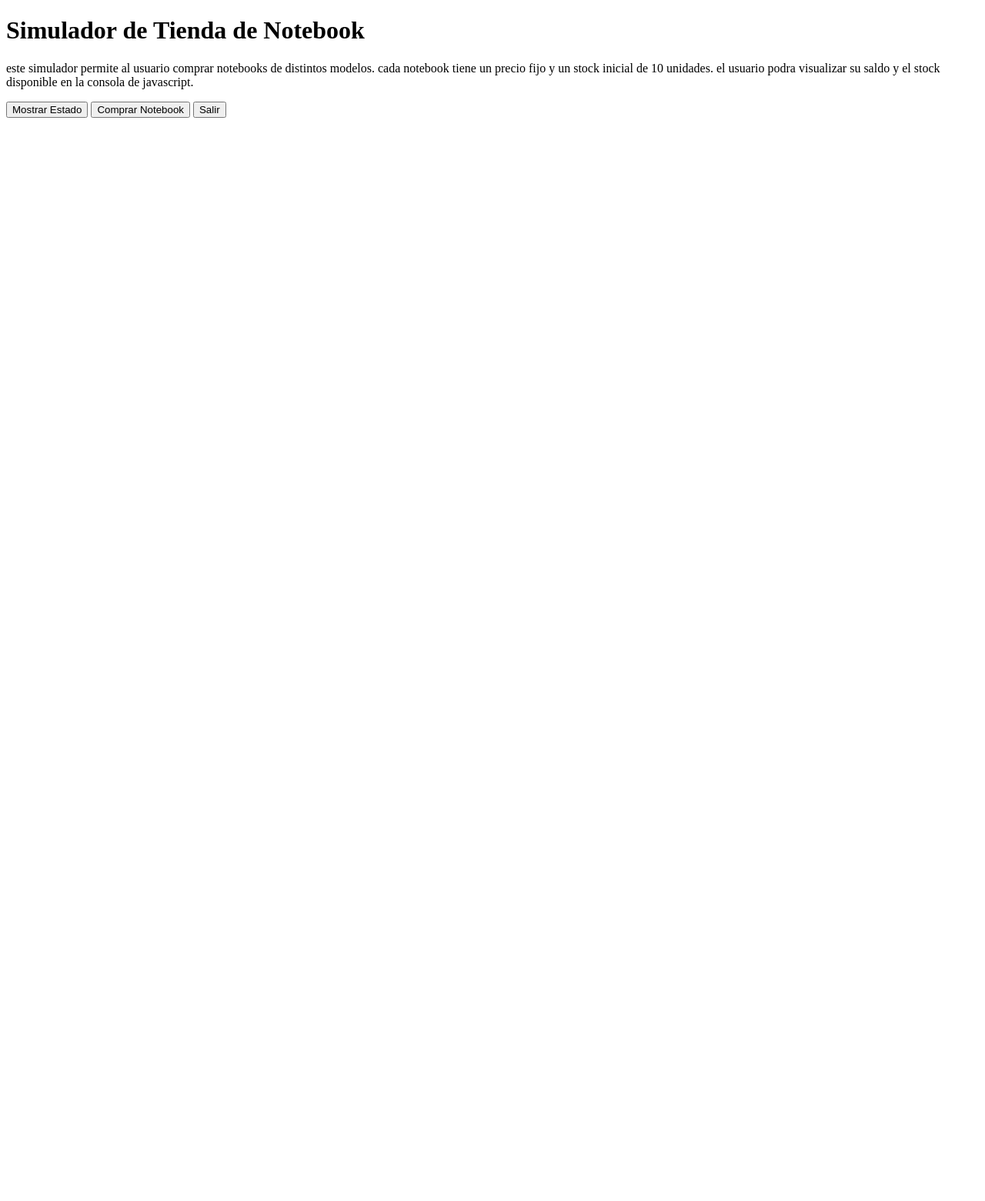
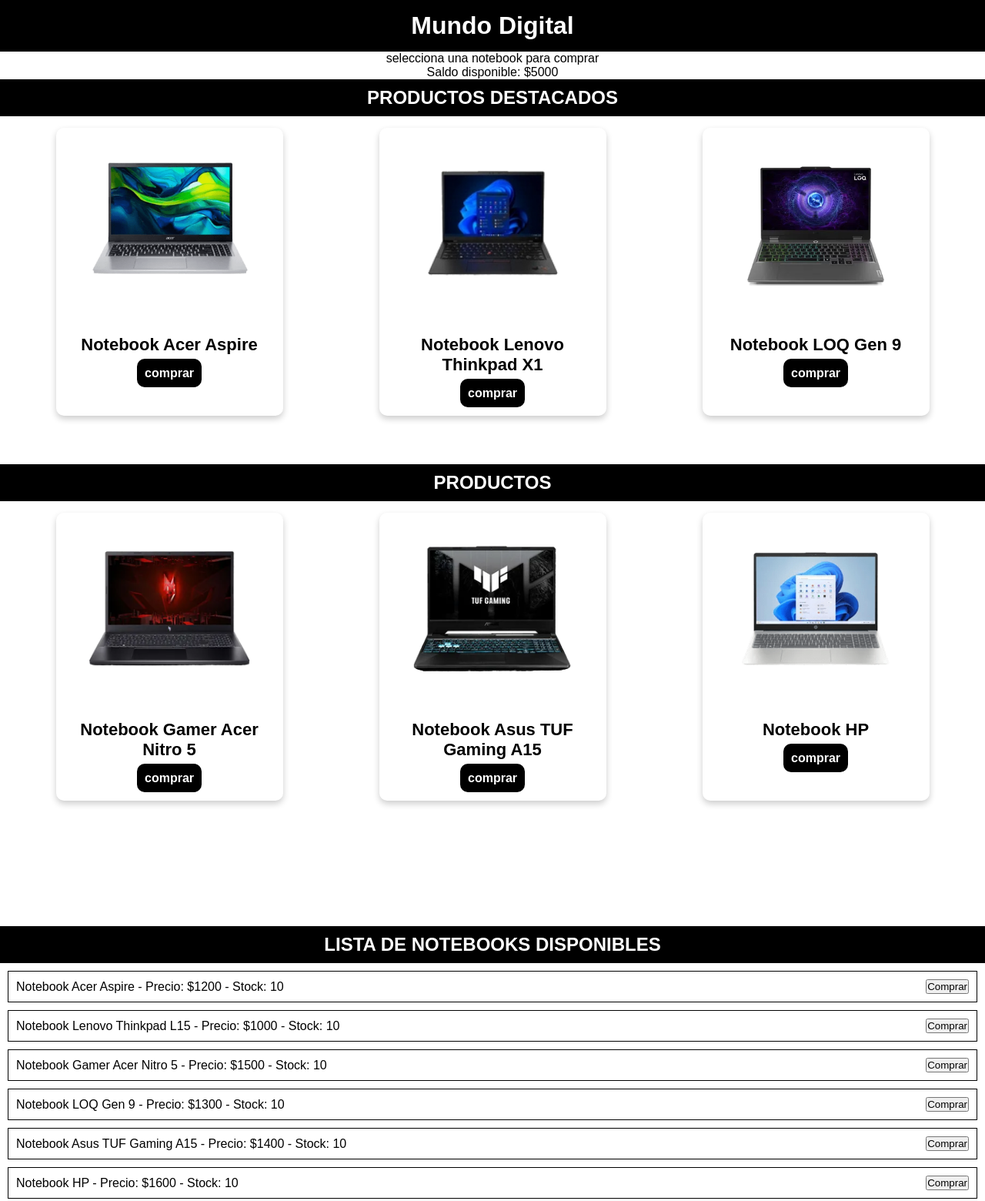
Before and after one commit to NicolasSoraiz/entregable2-soraiz, a plain HTML site: page index.html in a window 1280 px wide. Shown: the whole page at 77% size. Before the commit the page ends 800 px from the top, so only its background shows below. Drawn offline with Linux system fonts and the light colour scheme.

Commit message:
segundo commit

```diff
--- /dev/null
+++ b/Css/style.css
@@ -0,0 +1,171 @@
+* {
+    margin: 0;
+    padding: 0;
+    box-sizing: border-box;
+}
+
+a {
+    text-decoration: none;
+}
+
+ul {
+    list-style: none;
+    padding: 0;
+}
+
+body {
+    font-family: arial, sans-serif;
+    text-align: center;
+}
+
+h1 {
+    background-color: black;
+    color: white;
+    padding: 15px;
+    top: 0;
+    z-index: 1000;
+    display: flex;
+    justify-content: center;
+    align-items: center;
+    width: 100%;
+    box-sizing: border-box;
+    overflow: hidden;
+}
+
+li {
+    margin: 10px;
+    padding: 10px;
+    border: 1px solid #000;
+    display: flex;
+    justify-content: space-between;
+    align-items: center;
+}
+
+
+/*! ---- PRODUCTOS DESTACADOS ---- */
+
+.productos-destacados h2 {
+    background-color: black;
+    color: white;
+    padding: 10px;
+    text-align: center;
+    text-transform: uppercase;
+    margin-bottom: 5px;
+}
+
+.productos-destacados .contenedor-productos-destacados {
+    display: flex;
+    justify-content: space-around;
+    padding: 10px;
+    flex-wrap: wrap;
+}
+
+.productos-destacados div h3 {
+    font-size: 22px;
+    margin: 15px 0;
+    color: black;
+}
+
+.productos-destacados div a {
+    background-color: black;
+    color: white;
+    padding: 10px;
+    text-decoration: none;
+    border-radius: 10px;
+    font-weight: bold;
+    transition: background-color 0.3s ease;
+    margin-top: 10px;
+}
+
+
+.productos-destacados div img {
+    width: 210px;
+    height: auto;
+    margin-bottom: 20px;
+}
+
+.contenedor-productos-destacados div {
+    border-radius: 10px;
+    padding: 20px;
+    text-align: center;
+    flex-basis: calc(25% - 20px);
+    box-shadow: 0 4px 8px rgba(0, 0, 0, 0.2);
+    transition: transform 0.3s ease; box-shadow: 0.3s ease;
+}
+
+.productos-destacados {
+    min-height: 500px;
+}
+
+/*! ---- PRODUCTOS DESTACADOS ---- */
+
+/*! ---- PRODUCTOS ---- */
+
+.productos h2 {
+    background-color: black;
+    color: white;
+    padding: 10px;
+    text-align: center;
+    text-transform: uppercase;
+    margin-bottom: 5px;
+}
+
+.productos .contenedor-productos {
+    display: flex;
+    justify-content: space-around;
+    padding: 10px;
+    flex-wrap: wrap;
+}
+
+.productos div h3 {
+    font-size: 22px;
+    margin: 15px 0;
+    color: black;
+}
+
+.productos div a {
+    background-color: black;
+    color: white;
+    padding: 10px;
+    text-decoration: none;
+    border-radius: 10px;
+    font-weight: bold;
+    transition: background-color 0.3s ease;
+    margin-top: 10px;
+}
+
+
+.productos div img {
+    width: 210px;
+    height: auto;
+    margin-bottom: 20px;
+}
+
+.contenedor-productos div {
+    border-radius: 10px;
+    padding: 20px;
+    text-align: center;
+    flex-basis: calc(25% - 20px);
+    box-shadow: 0 4px 8px rgba(0, 0, 0, 0.2);
+    transition: transform 0.3s ease; box-shadow: 0.3s ease;
+}
+
+.productos {
+    min-height: 500px;
+    margin-bottom: 100px;
+}
+
+/*! ---- PRODUCTOS ---- */
+
+/*! ---- LISTA DE PRODUCTOS DISPONIBLES ---- */
+.lista-de-notebooks-disponibles h2 {
+    background-color: black;
+    color: white;
+    padding: 10px;
+    text-align: center;
+    text-transform: uppercase;
+    margin-bottom: 5px;
+}
+
+
+/*! ---- LISTA DE PRODUCTOS DISPONIBLES ---- */
--- /dev/null
+++ b/Js/javascript.js
@@ -0,0 +1,73 @@
+// Obtener saldo desde LocalStorage o inicializarlo
+let saldo = localStorage.getItem("saldo") ? Number(localStorage.getItem("saldo")) : 5000;
+let stock = localStorage.getItem("stock") ? JSON.parse(localStorage.getItem("stock")) : [];
+
+
+// Obtener elementos del DOM
+const saldoElemento = document.getElementById("saldo");
+const listaNotebooks = document.getElementById("Lista-notebooks");
+
+// Verificar que los elementos existen antes de usarlos
+if (!saldoElemento || !listaNotebooks) {
+    console.error("Error: No se encontraron los elementos en el DOM.");
+} else {
+    // Mostrar saldo inicial
+    saldoElemento.innerText = `Saldo disponible: $${saldo}`;
+
+    // Cargar los productos desde productos.json si `stock` no es un array o está vacío
+    if (!Array.isArray(stock) || stock.length === 0) {
+        fetch("./json/productos.json")
+            .then(response => response.json())
+            .then(data => {
+                stock = data;
+                localStorage.setItem("stock", JSON.stringify(stock));
+                actualizarLista();
+            })
+            .catch(error => console.error("Error al cargar el JSON:", error));
+    } else {
+        actualizarLista();
+    }
+}
+
+// Función para actualizar la lista de notebooks en la interfaz
+function actualizarLista() {
+    saldoElemento.innerText = `Saldo disponible: $${saldo}`;
+    listaNotebooks.innerHTML = '';
+
+    stock.forEach((notebook, index) => {
+        const li = document.createElement("li");
+        li.innerHTML = `
+            ${notebook.nombre} - Precio: $${notebook.precio} - Stock: ${notebook.stock}
+            <button class="comprar-btn" data-index="${index}">Comprar</button>
+        `;
+        listaNotebooks.appendChild(li);
+    });
+
+    // Conectar los botones de compra en la lista
+    document.querySelectorAll(".comprar-btn").forEach(boton => {
+        boton.addEventListener("click", (event) => {
+            event.preventDefault();
+            const index = parseInt(boton.getAttribute("data-index"));
+            comprarNotebook(index);
+        });
+    });
+}
+
+// Función para comprar una notebook
+function comprarNotebook(index) {
+    let notebook = stock[index];
+
+    if (notebook.stock > 0 && saldo >= notebook.precio) {
+        saldo -= notebook.precio;
+        notebook.stock--;
+
+        // Guardar cambios en localStorage
+        localStorage.setItem("saldo", saldo);
+        localStorage.setItem("stock", JSON.stringify(stock));
+
+        // Actualizar la interfaz
+        actualizarLista();
+    } else {
+        alert("No puedes comprar este modelo. Verifica el stock y tu saldo.");
+    }
+}
--- /dev/null
+++ b/Json/productos.json
@@ -0,0 +1,8 @@
+[
+    { "nombre": "Notebook Acer Aspire", "precio": 1200, "stock": 10 },
+    { "nombre": "Notebook Lenovo Thinkpad L15", "precio": 1000, "stock": 10 },
+    { "nombre": "Notebook Gamer Acer Nitro 5", "precio": 1500, "stock": 10 },
+    { "nombre": "Notebook LOQ Gen 9", "precio": 1300, "stock": 10 },
+    { "nombre": "Notebook Asus TUF Gaming A15", "precio": 1400, "stock": 10 },
+    { "nombre": "Notebook HP", "precio": 1600, "stock": 10 }
+]
--- a/index.html
+++ b/index.html
@@ -3,14 +3,59 @@
 <head>
     <meta charset="UTF-8">
     <meta name="viewport" content="width=device-width, initial-scale=1.0">
-    <title>Simulador de Tienda</title>
+    <link rel="stylesheet" href="./Css/style.css">
+    <title>Mundo Digital</title>
 </head>
 <body>
-    <h1>Simulador de Tienda de Notebook</h1>
-    <p>este simulador permite al usuario comprar notebooks de distintos modelos. cada notebook tiene un precio fijo y un stock inicial de 10 unidades. el usuario podra visualizar su saldo y el stock disponible en la consola de javascript.</p>
-    <button onclick="mostrarEstado()">Mostrar Estado</button>
-    <button onclick="comprarNotebook()">Comprar Notebook</button>
-    <button onclick="salirSimulador()">Salir</button>
-    <script src="javascript.js"></script>
+    <h1>Mundo Digital</h1>
+    <p>selecciona una notebook para comprar</p>
+    <div id="saldo">saldo disponible: $5000</div>
+    <section class="productos-destacados">
+        <h2>Productos Destacados</h2>
+        <div class="contenedor-productos-destacados">
+            <div>
+                <img src="./img/Notebook1.jpg" alt="">
+                <h3>Notebook Acer Aspire</h3>
+                <a href="#" class="boton comprar-btn" data-index="0">comprar</a>
+            </div>
+            <div>
+                <img src="./img/notebook-2.jpg" alt="">
+                <h3>Notebook Lenovo Thinkpad X1</h3>
+                <a href="#" class="boton comprar-btn" data-index="1">comprar</a>
+            </div>
+            <div>
+                <img src="./img/notebook-3.jpg" alt="">
+                <h3>Notebook LOQ Gen 9</h3>
+                <a href="#" class="boton comprar-btn" data-index="3">comprar</a>
+            </div>
+        </div>
+    </section>
+    <section class="productos">
+        <h2>Productos</h2>
+        <div class="contenedor-productos">
+            <div>
+                <img src="./img/notebook-4.jpg" alt="">
+                <h3>Notebook Gamer Acer Nitro 5</h3>
+                <a href="#" class="boton comprar-btn" data-index="2">comprar</a>
+            </div>
+            <div>
+                <img src="./img/notebook-5.jpg" alt="">
+                <h3>Notebook Asus TUF Gaming A15</h3>
+                <a href="#" class="boton comprar-btn" data-index="4">comprar</a>
+            </div>
+            <div>
+                <img src="./img/notebook-6.jpg" alt="">
+                <h3>Notebook HP</h3>
+                <a href="#" class="boton comprar-btn" data-index="5">comprar</a>
+            </div>
+        </div>
+    </section>
+    <section class="lista-de-notebooks-disponibles">
+        <h2>Lista de Notebooks Disponibles</h2>
+        <div>
+            <ul id="Lista-notebooks"></ul>
+        </div>
+    </section>
+    <script src="./Js/javascript.js"></script>
 </body>
 </html>
--- a/javascript.js
+++ /dev/null
@@ -1,46 +0,0 @@
-// Definimos los modelos de notebooks con su precio y stock inicial //
-const notebooks = [
-    { nombre: "Notebook Acer Aspire", precio: 1200, stock: 10},
-    { nombre: "Notebook Lenovo Thinkpad L15", precio: 1000, stock: 10},
-    { nombre: "Notebook Gamer Acer Nitro 5", precio: 1500, stock: 10},
-    { nombre: "Notebook LOQ Gen 9", precio: 1300, stock: 10},
-    { nombre: "Notebook Asus TUF Gaming A15", precio: 1400, stock: 10}
-];
-
-// Saldo inicial del usuario //
-let saldo = 5000;
-
-// Funcion para mostrar el stock y saldo actual
-function mostrarEstado() {
-    console.clear();
-    console.log("Saldo disponible: $" + saldo);
-    console.log("Stock de notebook:");
-    notebooks.forEach((notebook, index) => {
-        console.log(`${index + 1}. ${notebook.nombre} - Precio: $${notebook.precio} - Stock: ${notebook.stock}`);
-    });
-    alert("consulta la consola para ver tu saldo y el stock de notebooks.");
-}
-
-// Funcion para comprar una notebook //
-function comprarNotebook() {
-    mostrarEstado();
-    let eleccion = prompt("ingrese el numero de la notebook que desea comprar (1-5) o 0 para salir:");
-    let index = parseInt(eleccion) -1;
-    if (index >= 0 && index < notebooks.length) {
-        let notebook = notebooks[index];
-        if (notebook.stock > 0 && saldo >= notebook.precio) {
-            notebook.stock--;
-            saldo -= notebook.precio;
-            alert("Compra exitosa! has comprado " + notebook.nombre);
-        } else {
-            alert("No puedes comprar este modelo. verifica el stock y tu saldo.");
-        }
-    } else if (Number(eleccion) !== "0") {
-        alert("Opcion no valida.");
-    }
-}
-
-// Funcion para salir del simulador //
-function salirSimulador() {
-    alert("Gracias por usar el simulador. ¡Hasta la proxima!");
-}
```
Also changed, not shown: img/Notebook1.jpg (added), img/notebook-2.jpg (added), img/notebook-3.jpg (added), img/notebook-4.jpg (added), img/notebook-5.jpg (added), img/notebook-6.jpg (added).
